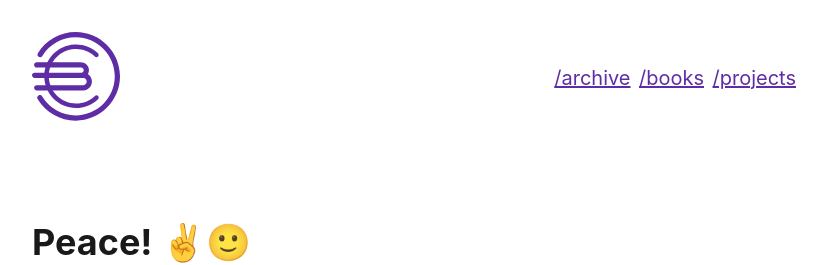
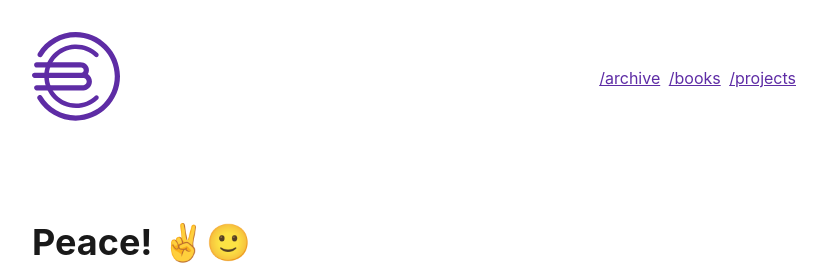
Before and after one commit to bennettchidoro/bc3209.github.io, a Jekyll site: the page built from _pages/index.html, in a window 1280 px wide. Shown: the top 265 px of the page, without its empty margins (0-828 px from the left). Built offline with Jekyll 4.4.1, drawn with Linux system fonts in a browser that asks for light colours; nearby versions of some CDN libraries.

Commit message:
change nav font to make more responsive

```diff
--- a/_includes/header.html
+++ b/_includes/header.html
@@ -5,8 +5,8 @@
   </div>
 
   <nav>
-    <a class="dim purple mr1 f4" href="/archive">/archive</a>
-    <a class="dim purple mr1 f4" href="/books">/books</a>
-    <a class="dim purple mr1 f4" href="/projects">/projects</a>
+    <a class="dim purple mr1" href="/archive">/archive</a>
+    <a class="dim purple mr1" href="/books">/books</a>
+    <a class="dim purple mr1" href="/projects">/projects</a>
   </nav>
 </header>
```
